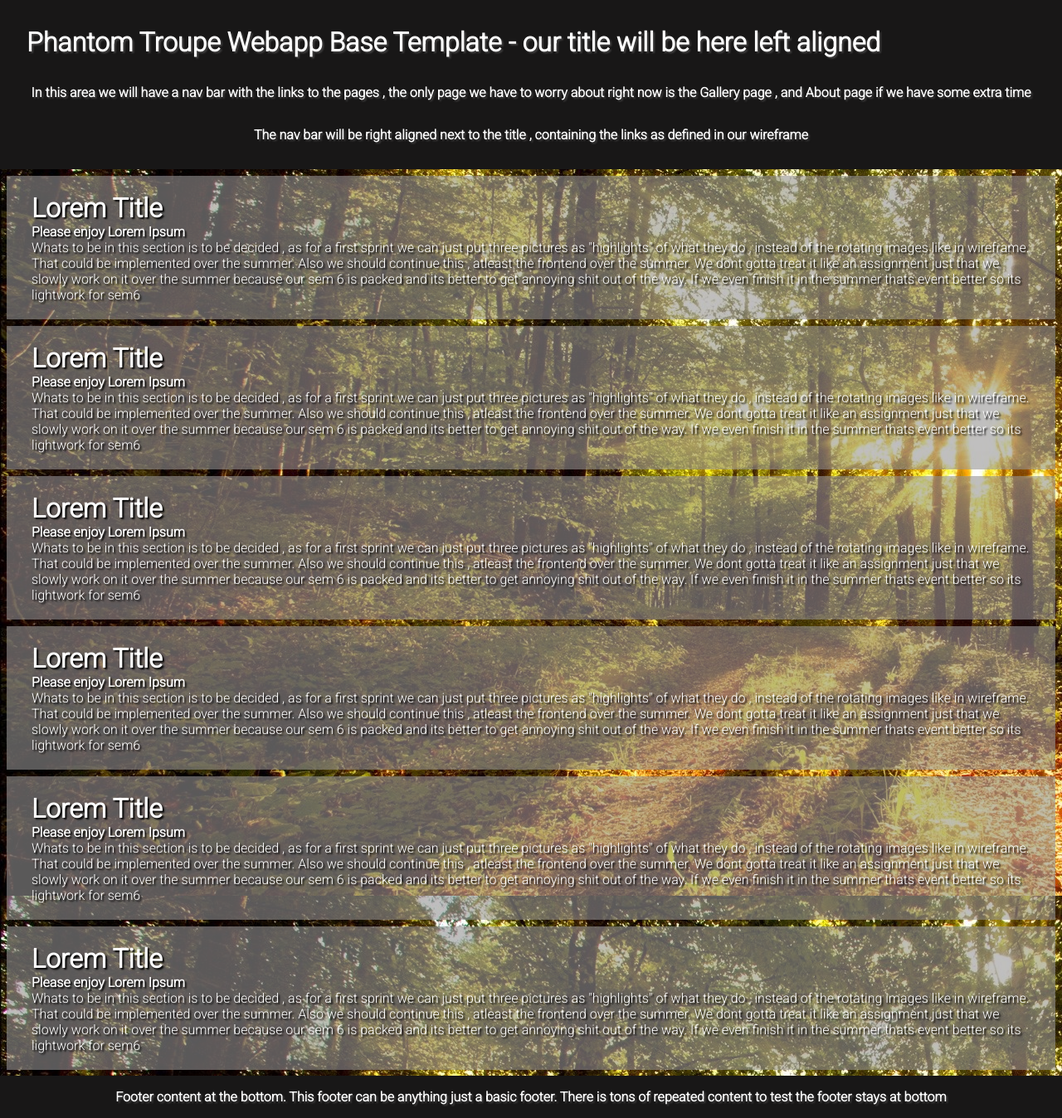
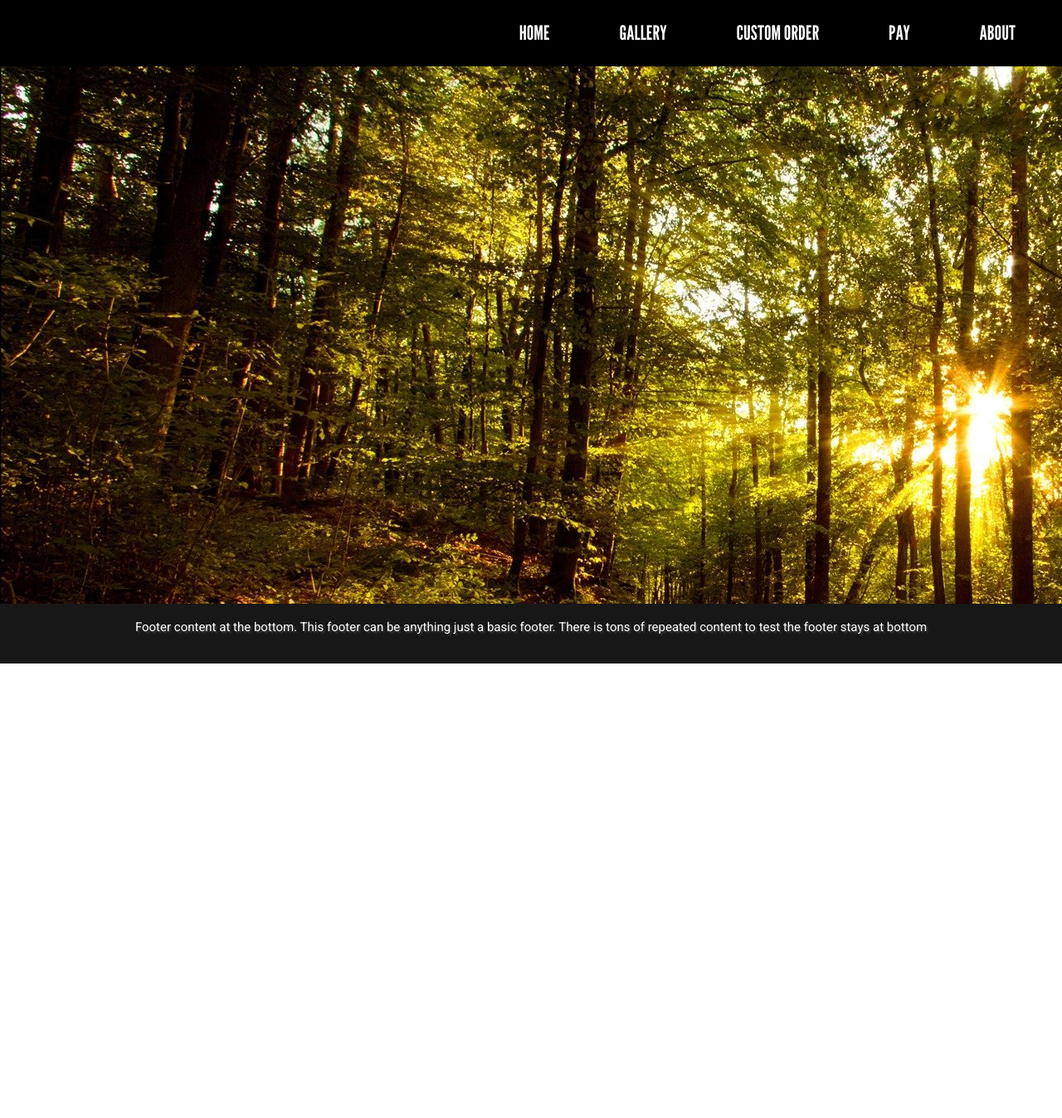
Before and after one commit to Peter-Mascherin/PhantomTroupeWebApp, an Angular app: page / in a window 1280 px wide. Shown: the whole page at 83% size. After the commit the page ends 800 px from the top, so only its background shows below. Built offline with nearby package versions, Linux system fonts and the light colour scheme.

Commit message:
added navbar

```diff
--- a/angular.json
+++ b/angular.json
@@ -27,6 +27,7 @@
               "src/assets"
             ],
             "styles": [
+              "./node_modules/@angular/material/prebuilt-themes/deeppurple-amber.css",
               "src/styles.css"
             ],
             "scripts": []
@@ -94,6 +95,7 @@
               "src/assets"
             ],
             "styles": [
+              "./node_modules/@angular/material/prebuilt-themes/deeppurple-amber.css",
               "src/styles.css"
             ],
             "scripts": []
--- a/package.json
+++ b/package.json
@@ -11,10 +11,13 @@
   "private": true,
   "dependencies": {
     "@angular/animations": "~12.1.2",
+    "@angular/cdk": "^12.2.13",
     "@angular/common": "~12.1.2",
     "@angular/compiler": "~12.1.2",
     "@angular/core": "~12.1.2",
+    "@angular/flex-layout": "^12.0.0-beta.35",
     "@angular/forms": "~12.1.2",
+    "@angular/material": "^12.2.13",
     "@angular/platform-browser": "~12.1.2",
     "@angular/platform-browser-dynamic": "~12.1.2",
     "@angular/router": "~12.1.2",
--- a/src/app/app.component.html
+++ b/src/app/app.component.html
@@ -1,5 +1,6 @@
 <!DOCTYPE html>
 <html lang="en">
+
 <head>
   <meta charset="UTF-8">
   <meta http-equiv="X-UA-Compatible" content="IE=edge">
@@ -8,59 +9,27 @@
   <link rel="preconnect" href="https://fonts.googleapis.com">
   <link rel="preconnect" href="https://fonts.gstatic.com" crossorigin>
   <link href="https://fonts.googleapis.com/css2?family=Roboto:wght@300&display=swap" rel="stylesheet">
+
+  <link href="https://fonts.googleapis.com/css2?family=League+Gothic&display=swap" rel="stylesheet">
 </head>
 <body class="mainbody">
-  <div class="headerdiv">
-    <h1 class="pagetitle">Phantom Troupe Webapp Base Template - our title will be here left aligned</h1>
+
+
+<app-nav-header></app-nav-header>
+
+  <!--<div class="contentdiv"><h1 class="pagetitle">Woosdstove</h1>
     <h4 class="title">In this area we will have a nav bar with the links to the pages , the only page we have to worry about right now is the Gallery page , and About page if we have some extra time</h4>
     <h4 class="title">The nav bar will be right aligned next to the title , containing the links as defined in our wireframe</h4>
 
-  </div>
 
-
-
-  <div class="contentdiv">
     <h1>Lorem Title</h1>
     <h4>Please enjoy Lorem Ipsum</h4>
     <p>Whats to be in this section is to be decided , as for a first sprint we can just put three pictures as "highlights" of what they do , instead of the rotating images like in wireframe. That could be implemented over the summer.
       Also we should continue this , atleast the frontend over the summer. We dont gotta treat it like an assignment just that we slowly work on it over the summer because our sem 6 is packed and its better to get annoying shit out of the way. If we even finish it in the summer thats event better so its lightwork for sem6
     </p>
-  </div>
-  <div class="contentdiv">
-    <h1>Lorem Title</h1>
-    <h4>Please enjoy Lorem Ipsum</h4>
-    <p>Whats to be in this section is to be decided , as for a first sprint we can just put three pictures as "highlights" of what they do , instead of the rotating images like in wireframe. That could be implemented over the summer.
-      Also we should continue this , atleast the frontend over the summer. We dont gotta treat it like an assignment just that we slowly work on it over the summer because our sem 6 is packed and its better to get annoying shit out of the way. If we even finish it in the summer thats event better so its lightwork for sem6
-    </p>
-  </div>
-  <div class="contentdiv">
-    <h1>Lorem Title</h1>
-    <h4>Please enjoy Lorem Ipsum</h4>
-    <p>Whats to be in this section is to be decided , as for a first sprint we can just put three pictures as "highlights" of what they do , instead of the rotating images like in wireframe. That could be implemented over the summer.
-      Also we should continue this , atleast the frontend over the summer. We dont gotta treat it like an assignment just that we slowly work on it over the summer because our sem 6 is packed and its better to get annoying shit out of the way. If we even finish it in the summer thats event better so its lightwork for sem6
-    </p>
-  </div>
-  <div class="contentdiv">
-    <h1>Lorem Title</h1>
-    <h4>Please enjoy Lorem Ipsum</h4>
-    <p>Whats to be in this section is to be decided , as for a first sprint we can just put three pictures as "highlights" of what they do , instead of the rotating images like in wireframe. That could be implemented over the summer.
-      Also we should continue this , atleast the frontend over the summer. We dont gotta treat it like an assignment just that we slowly work on it over the summer because our sem 6 is packed and its better to get annoying shit out of the way. If we even finish it in the summer thats event better so its lightwork for sem6
-    </p>
-  </div>
-  <div class="contentdiv">
-    <h1>Lorem Title</h1>
-    <h4>Please enjoy Lorem Ipsum</h4>
-    <p>Whats to be in this section is to be decided , as for a first sprint we can just put three pictures as "highlights" of what they do , instead of the rotating images like in wireframe. That could be implemented over the summer.
-      Also we should continue this , atleast the frontend over the summer. We dont gotta treat it like an assignment just that we slowly work on it over the summer because our sem 6 is packed and its better to get annoying shit out of the way. If we even finish it in the summer thats event better so its lightwork for sem6
-    </p>
-  </div>
-  <div class="contentdiv">
-    <h1>Lorem Title</h1>
-    <h4>Please enjoy Lorem Ipsum</h4>
-    <p>Whats to be in this section is to be decided , as for a first sprint we can just put three pictures as "highlights" of what they do , instead of the rotating images like in wireframe. That could be implemented over the summer.
-      Also we should continue this , atleast the frontend over the summer. We dont gotta treat it like an assignment just that we slowly work on it over the summer because our sem 6 is packed and its better to get annoying shit out of the way. If we even finish it in the summer thats event better so its lightwork for sem6
-    </p>
-  </div>
+  </div>-->
+
+
   <div class="footerdiv">
     <h4>Footer content at the bottom. This footer can be anything just a basic footer. There is tons of repeated content to test the footer stays at bottom</h4>
   </div>
--- a/src/app/app.component.ts
+++ b/src/app/app.component.ts
@@ -7,4 +7,7 @@ import { Component } from '@angular/core';
 })
 export class AppComponent {
   title = 'woodstove';
+
+
+
 }
--- /dev/null
+++ b/src/app/component/component.module.ts
@@ -0,0 +1,29 @@
+import { NgModule } from '@angular/core';
+import { CommonModule } from '@angular/common';
+import { NavHeaderComponent } from './nav-header/nav-header.component';
+import { MatToolbarModule } from '@angular/material/toolbar';
+import { MatButtonModule } from '@angular/material/button';
+import { MatSidenavModule } from '@angular/material/sidenav';
+import { MatMenuModule } from '@angular/material/menu';
+import { MatIconModule } from '@angular/material/icon';
+import { FlexLayoutModule } from '@angular/flex-layout';
+
+import {MatTabsModule} from '@angular/material/tabs';
+
+@NgModule({
+  declarations: [
+    NavHeaderComponent, NavHeaderComponent
+  ],
+  imports: [
+    CommonModule,
+    MatButtonModule,
+    MatToolbarModule,
+    MatSidenavModule,
+    MatMenuModule,
+    MatIconModule,
+    FlexLayoutModule,
+    MatTabsModule
+  ],
+  exports:[NavHeaderComponent]
+})
+export class ComponentModule { }
--- /dev/null
+++ b/src/app/component/nav-header/nav-header.component.css
@@ -0,0 +1,62 @@
+.spacer {
+
+    color: white;
+    font-family: 'League Gothic';
+    font-size: 24px;
+    padding: 40px;
+  }
+  .spacerDiv{
+    justify-content: space-between;
+    flex: 3;;
+
+  }
+  .menu-view{
+    font-size: 20px;
+    font-family: 'League Gothic';
+    color: white;
+  }
+  .pagetitle{
+    flex: 5;
+    font-size: 34px;
+    font-family: 'League Gothic';
+
+  }a{
+    text-decoration: none;
+  }
+  .mat-toolbar{
+    position: fixed;
+    background-color: black;
+    height: 80px;
+  }
+
+  a:hover{
+    color: green;
+  }
+  .side-bar {
+      position: fixed;
+      top: 0;
+      bottom: 0;
+      left: 0;
+      width: 100%;
+      z-index: 3;
+      background: transparent;
+  }
+
+  .side-content {
+      z-index: 2;
+      position: absolute;
+      top: 0;
+      left: 0;
+      width: 300px;
+      height: 100vh;
+      padding: 50px;
+      background-color: black;
+      color: #555555 ;
+  }
+  .backdrop {
+      position: fixed;
+      z-index: 1;
+      height: 100%;
+      width: 100%;
+
+  }
--- /dev/null
+++ b/src/app/component/nav-header/nav-header.component.html
@@ -0,0 +1,43 @@
+<div>
+
+    <mat-toolbar>
+
+     <!--hides menu when greater than ~900px, triggers when smaller-->
+     <div fxShow="true" fxHide.gt-sm="true">
+       <button mat-icon-button (click)="sidenav.toggle()">
+         <mat-icon>menu</mat-icon>
+       </button>
+     </div>
+
+     <span class="pagetitle"> WOODSTOVE LEATHER GOODS</span>
+       <div class="spacerDiv" fxShow="true" fxHide.lt-md="true">
+
+
+            <a href="#" class="spacer" > HOME</a>
+           <a href="#"  class="spacer" > GALLERY</a>
+           <a href="#"  class="spacer"  > CUSTOM ORDER</a>
+           <a href="#"  class="spacer"  > PAY</a>
+           <a href="#"  class="spacer"  > ABOUT</a>
+
+
+       </div>
+    </mat-toolbar>
+
+
+
+
+    <mat-drawer-container>
+     <mat-sidenav #sidenav fxLayout="column" class="side-bar" >
+       <div class="backdrop" (click)="sidenav.close()"></div>
+         <div fxLayout="column" class="side-content">
+           <a href="#" class="menu-view" mat-button> HOME</a><br>
+           <a href="#" class="menu-view" mat-button> GALLERY</a><br>
+           <a href="#" class="menu-view"  mat-button> CUSTOM ORDER</a><br>
+           <a href="#" class="menu-view"  mat-button> PAY</a><br>
+           <a href="#"  class="menu-view" mat-button> ABOUT</a><br>
+         </div>
+     </mat-sidenav>
+ </mat-drawer-container>
+
+
+ </div>
--- /dev/null
+++ b/src/app/component/nav-header/nav-header.component.ts
@@ -0,0 +1,16 @@
+import { Component, OnInit } from '@angular/core';
+
+@Component({
+  selector: 'app-nav-header',
+  templateUrl: './nav-header.component.html',
+  styleUrls: ['./nav-header.component.css']
+})
+export class NavHeaderComponent implements OnInit {
+
+  constructor() { }
+  opened = false;
+
+  ngOnInit(): void {
+  }
+
+}
--- a/src/index.html
+++ b/src/index.html
@@ -6,8 +6,11 @@
   <base href="/">
   <meta name="viewport" content="width=device-width, initial-scale=1">
   <link rel="icon" type="image/x-icon" href="favicon.ico">
+  <link rel="preconnect" href="https://fonts.gstatic.com">
+  <link href="https://fonts.googleapis.com/css2?family=Roboto:wght@300;400;500&display=swap" rel="stylesheet">
+  <link href="https://fonts.googleapis.com/icon?family=Material+Icons" rel="stylesheet">
 </head>
-<body>
+<body class="mat-typography">
   <app-root></app-root>
 </body>
 </html>
--- a/src/styles.css
+++ b/src/styles.css
@@ -9,3 +9,8 @@
 {
     display: none;
 }
+
+
+
+html, body { height: 100%; }
+body { margin: 0; font-family: Roboto, "Helvetica Neue", sans-serif; }
```
Also changed, not shown: src/app/app.module.ts (+22 -2 lines), 2 other files (tests, documents, lock files or other folders).
